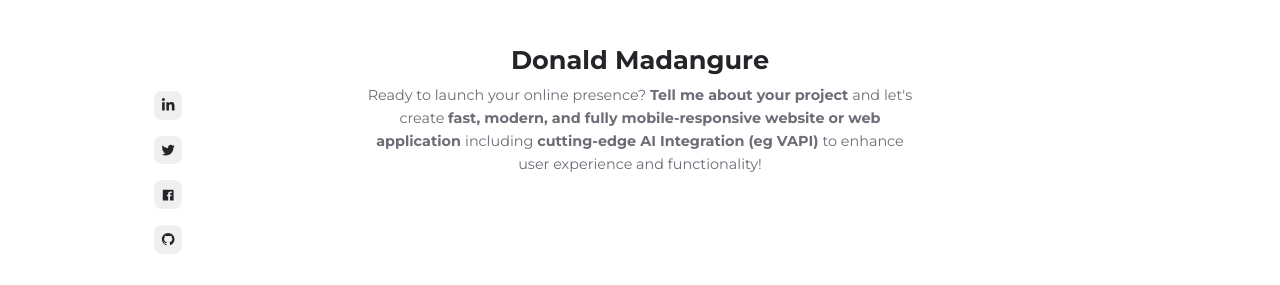
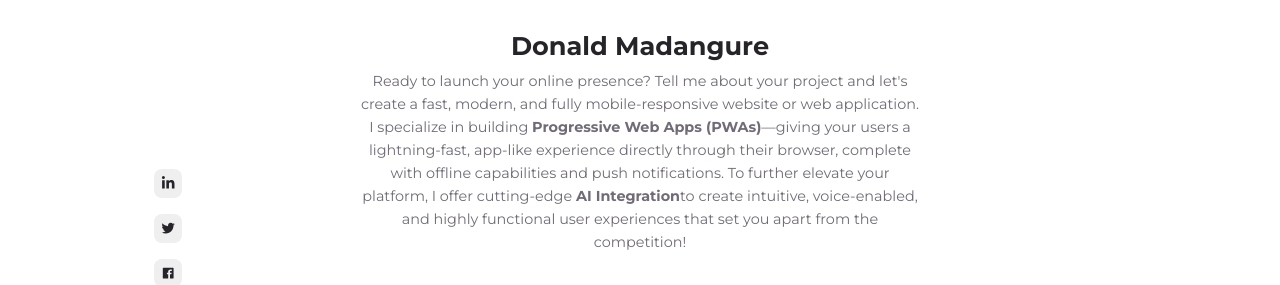
Before and after one commit to donald-madangure/madangure-portfolio, a React (Create React App) app: page / in a window 1280 px wide. Shown: the part 478-763 px from the top of the page. Built offline with nearby package versions, Linux system fonts and the light colour scheme.

Commit message:
pitch update

```diff
--- a/src/sections/header/Header.jsx
+++ b/src/sections/header/Header.jsx
@@ -11,14 +11,17 @@ const Header = () => {
   }, [])
 
   return (
-    <header id="header">
+    <header id="header" className='mb-6'>
       <div className="container header__container">
         <div className="header__profile">
           <img src={HeaderImage} alt="Header Portrait" />
         </div>
         <h3  data-aos="fade-up">Donald Madangure</h3>
         <p  data-aos="fade-up">
-          Ready to launch your online presence? <b>Tell me about your project</b> and let's create <b>fast, modern, and fully mobile-responsive website or web application </b> including <b>cutting-edge AI Integration (eg VAPI) </b> to enhance user experience and functionality!
+          Ready to launch your online presence? Tell me about your project and let's create a fast, modern, and fully mobile-responsive website or web application.
+          I specialize in building <b>Progressive Web Apps (PWAs)</b>—giving your users a lightning-fast, app-like experience directly through their browser,
+          complete with offline capabilities and push notifications. To further elevate your platform, I offer cutting-edge <b>AI Integration</b>
+          to create intuitive, voice-enabled, and highly functional user experiences that set you apart from the competition!
         </p>
         <div className="header__cta"  data-aos="fade-up">
           <a href="#contact" className='btn primary'>Let's Talk</a>
--- a/src/sections/header/header.css
+++ b/src/sections/header/header.css
@@ -1,5 +1,6 @@
 header {
-    margin-top: 5rem;
+    margin-top: 7rem;
+    margin-bottom: 3rem;
     height: calc(100vh - 5rem);
     display: grid;
     place-items: center;
@@ -63,7 +64,7 @@ header {
 /* MEDIA QUERIES (tablets) */
 @media screen and (max-width: 1024px) {
     header {
-        margin-top: 0;
+        margin-top: 3rem;
         height: 100vh;
     }
 }
```
